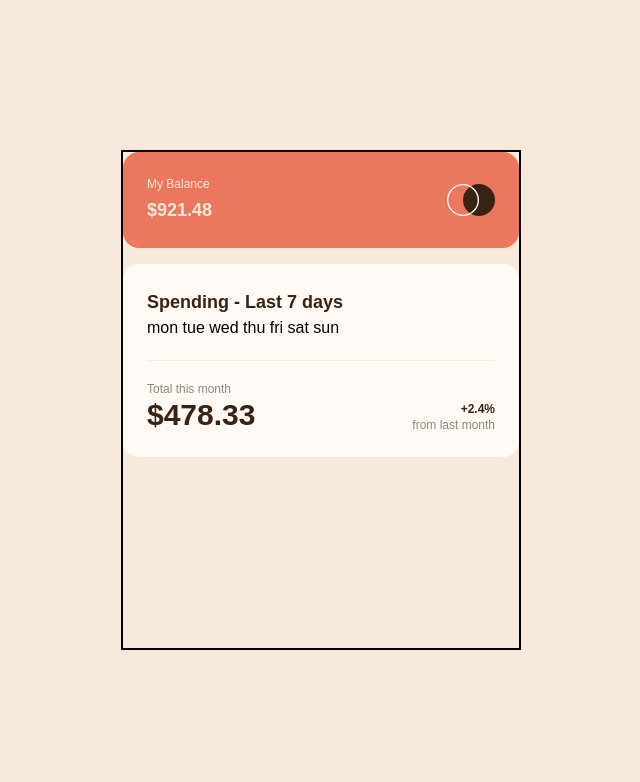
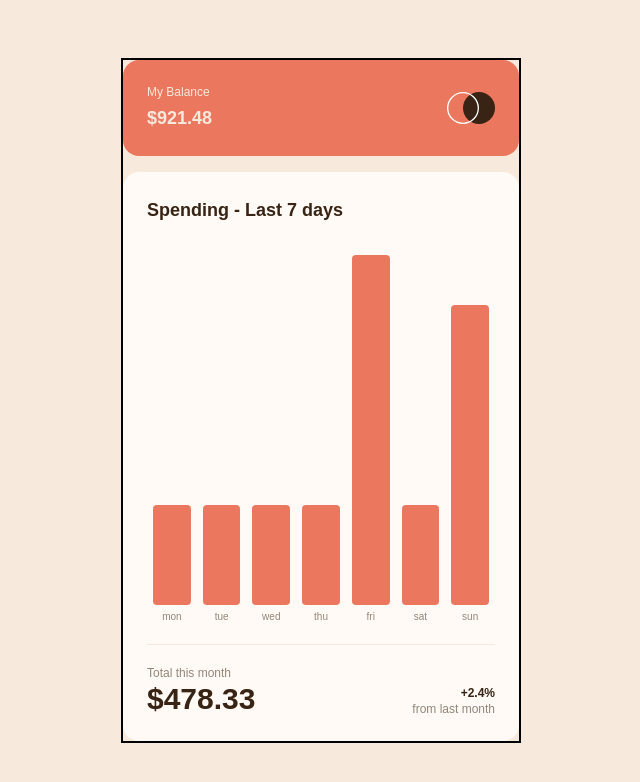
Before and after one commit to ParnKrub/Expense-Barchart, a plain HTML site: page index.html in a window 1280 px wide. Shown: the whole page, without its empty margins (319-959 px from the left). Drawn offline with Linux system fonts and the light colour scheme.

Commit message:
graphbar element

```diff
--- a/index.html
+++ b/index.html
@@ -33,7 +33,45 @@
         <h2 class="font-bold text-lg text-neutral-darkbrown">
           Spending - Last 7 days
         </h2>
-        <div>mon tue wed thu fri sat sun</div>
+        <div
+          class="flex items-end text-center text-neutral-mediumbrown text-[10px]"
+        >
+          <div class="flex-col flex-1">
+            <div class="my-1 mx-1.5 h-[100px] bg-primary-softred rounded"></div>
+            <div>mon</div>
+          </div>
+          <div class="flex-col flex-1">
+            <div class="my-1 mx-1.5 h-[100px] bg-primary-softred rounded"></div>
+            <div>tue</div>
+          </div>
+          <div class="flex-col flex-1">
+            <div class="my-1 mx-1.5 h-[100px] bg-primary-softred rounded"></div>
+            <div>wed</div>
+          </div>
+          <div class="flex-col flex-1">
+            <div class="my-1 mx-1.5 h-[100px] bg-primary-softred rounded"></div>
+            <div>thu</div>
+          </div>
+          <div class="flex-col flex-1">
+            <div
+              class="invisible p-1 my-1 bg-neutral-darkbrown rounded text-neutral-paleorange font-bold"
+            >
+              $69.69
+            </div>
+            <div class="my-1 mx-1.5 h-[350px] bg-primary-softred rounded"></div>
+            <div>fri</div>
+          </div>
+          <div class="flex-col flex-1">
+            <div class="my-1 mx-1.5 h-[100px] bg-primary-softred rounded"></div>
+            <div>sat</div>
+          </div>
+          <div class="flex-col flex-1">
+            <div
+              class="my-1 mx-1.5 h-[300px] bg-primary-softred hover:bg-primary-softred/70 rounded"
+            ></div>
+            <div>sun</div>
+          </div>
+        </div>
         <hr class="border-neutral-cream my-5" />
         <div class="flex justify-between items-end">
           <div>
```
Also changed, not shown: dist/output.css, 1 other file.
